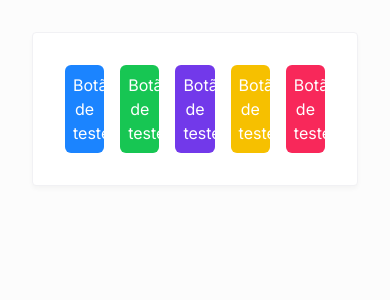
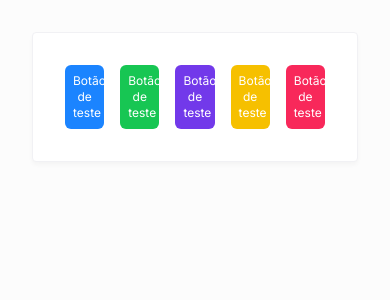
Before and after one commit to mkioschi/garagem360-admin-nextjs, a Next.js app: page / in a window 390 px wide. Shown: the top 300 px of the page. Built offline with nearby package versions, Linux system fonts and the light colour scheme.

Commit message:
Add medium font size

```diff
--- a/src/app/layout.tsx
+++ b/src/app/layout.tsx
@@ -20,7 +20,7 @@ export default function RootLayout({
 }>) {
   return (
     <html lang="pt-BR" className={inter.variable}>
-      <body className="min-h-dvh bg-background font-inter text-foreground antialiased">
+      <body className="min-h-dvh bg-background font-inter text-xs text-foreground antialiased sm:text-sm md:text-md lg:text-base">
         {children}
       </body>
     </html>
--- a/tailwind.config.ts
+++ b/tailwind.config.ts
@@ -131,6 +131,9 @@ const config = {
       boxShadow: {
         card: 'var(--card-shadow)',
       },
+      fontSize: {
+        md: ['15px', '22px'],
+      },
       borderRadius: {
         lg: 'var(--radius)',
         md: 'calc(var(--radius) - 2px)',
```
